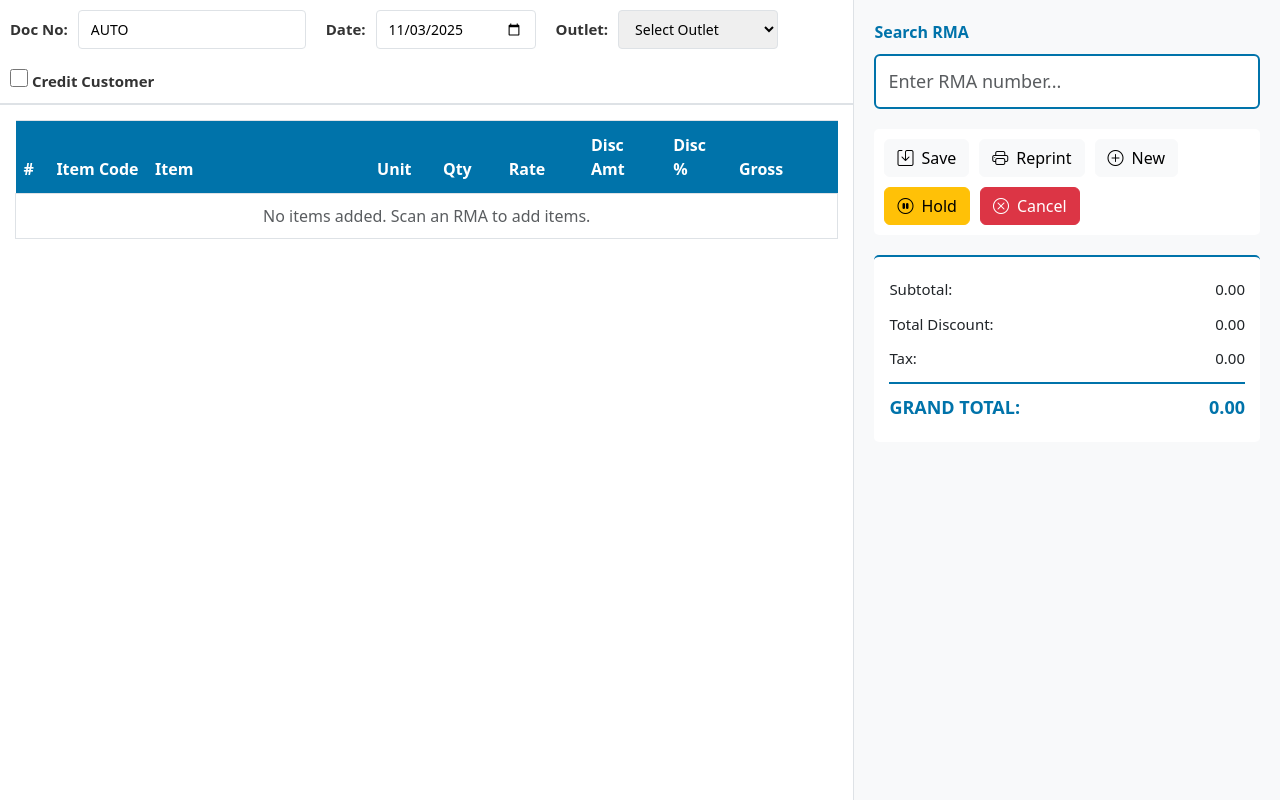
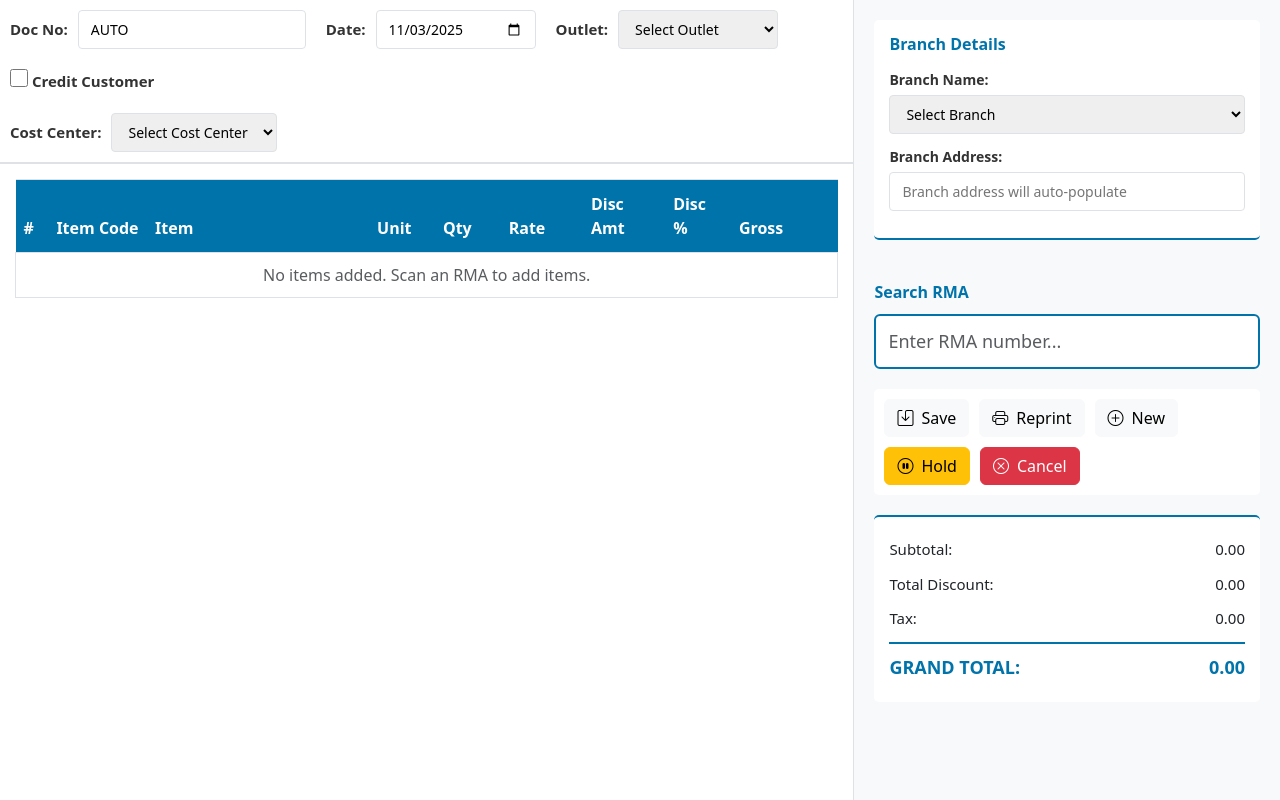
Before and after one commit to NganjuS/FocusSalesModule, an ASP.NET MVC app: page /POSScreen?compid=1 in a window 1280 px wide. Run offline with ASP.NET Core 8 and stand-ins for ASP.NET MVC 5, Linux system fonts and the light colour scheme; the project's own start-up code is not run, and a stand-in starts its controllers and pages; some libraries are stand-ins or nearby versions.

Commit message:
Add cost center row and branch details section to POS screen
- Added second row below top bar with cost center dropdown field
- Added branch details section in sidebar above RMA search field
  - Includes branch name dropdown and address field
  - Address auto-populates based on selected branch
  - Section separated from RMA search by bottom border line
- Added costCenter, branchName, and branchAddress data properties
- Implemented Alpine.js watcher to update address when branch changes

```diff
--- a/FocusSalesModule/Scripts/pos/posscreen.js
+++ b/FocusSalesModule/Scripts/pos/posscreen.js
@@ -43,6 +43,18 @@ function posSystem() {
             this.initSetUserOutlet();
             this.transactionDate = new Date().toISOString().split('T')[0];
             this.docNo = 'AUTO';
+
+            // Watch for branch name changes to auto-populate address
+            this.$watch('branchName', (value) => {
+                const branchAddresses = {
+                    'Main Branch': '123 Main Street, Downtown, City Center',
+                    'North Branch': '456 North Avenue, Northern District',
+                    'South Branch': '789 South Road, Southern District',
+                    'East Branch': '321 East Boulevard, Eastern District',
+                    'West Branch': '654 West Highway, Western District'
+                };
+                this.branchAddress = branchAddresses[value] || '';
+            });
         },
         compid : 0,
         items: [],
@@ -65,6 +77,11 @@ function posSystem() {
         selectedMember: '',
         customerAccount: '',
         members: [],
+        costCenter: '',
+
+        // Branch fields
+        branchName: '',
+        branchAddress: '',
 
         // Add member modal
         showAddMemberModal: false,
--- a/FocusSalesModule/Views/POSScreen/Index.cshtml
+++ b/FocusSalesModule/Views/POSScreen/Index.cshtml
@@ -193,6 +193,49 @@
             color: #0073AA;
             margin-bottom: 10px;
             font-size: 16px;
+        }
+
+        .branch-section {
+            background-color: #fff;
+            padding: 15px;
+            border-radius: 5px;
+            border-bottom: 2px solid #0073AA;
+            margin-bottom: 20px;
+        }
+
+        .branch-section h4 {
+            font-weight: 600;
+            color: #0073AA;
+            margin-bottom: 15px;
+            font-size: 16px;
+        }
+
+        .branch-field {
+            margin-bottom: 12px;
+        }
+
+        .branch-field label {
+            display: block;
+            font-weight: 600;
+            color: #333;
+            margin-bottom: 5px;
+            font-size: 14px;
+        }
+
+        .branch-field input,
+        .branch-field select {
+            width: 100%;
+            padding: 8px 12px;
+            border: 1px solid #dee2e6;
+            border-radius: 4px;
+            font-size: 14px;
+        }
+
+        .branch-field input:focus,
+        .branch-field select:focus {
+            outline: none;
+            border-color: #0073AA;
+            box-shadow: 0 0 0 0.2rem rgba(0, 115, 170, 0.25);
         }
 
         .alert-success {
@@ -575,6 +618,19 @@
                         <input type="text" x-model="customerAccount" readonly>
                     </div>
                 </div>
+
+                <!-- Second Row - Cost Center -->
+                <div class="header-section-2">
+                    <div class="header-field">
+                        <label>Cost Center:</label>
+                        <select x-model="costCenter">
+                            <option value="">Select Cost Center</option>
+                            <option value="CC001">Cost Center 001</option>
+                            <option value="CC002">Cost Center 002</option>
+                            <option value="CC003">Cost Center 003</option>
+                        </select>
+                    </div>
+                </div>
             </div>
 
             <!-- Items Section -->
@@ -627,6 +683,26 @@
 
         <!-- Sidebar Section (1/3) - Right Side -->
         <div class="sidebar-section">
+            <!-- Branch Details Section -->
+            <div class="branch-section">
+                <h4>Branch Details</h4>
+                <div class="branch-field">
+                    <label>Branch Name:</label>
+                    <select x-model="branchName">
+                        <option value="">Select Branch</option>
+                        <option value="Main Branch">Main Branch</option>
+                        <option value="North Branch">North Branch</option>
+                        <option value="South Branch">South Branch</option>
+                        <option value="East Branch">East Branch</option>
+                        <option value="West Branch">West Branch</option>
+                    </select>
+                </div>
+                <div class="branch-field">
+                    <label>Branch Address:</label>
+                    <input type="text" x-model="branchAddress" placeholder="Branch address will auto-populate" readonly>
+                </div>
+            </div>
+
             <!-- RMA Search Field -->
             <div>
                 <label class="search-label">Search RMA</label>
```
